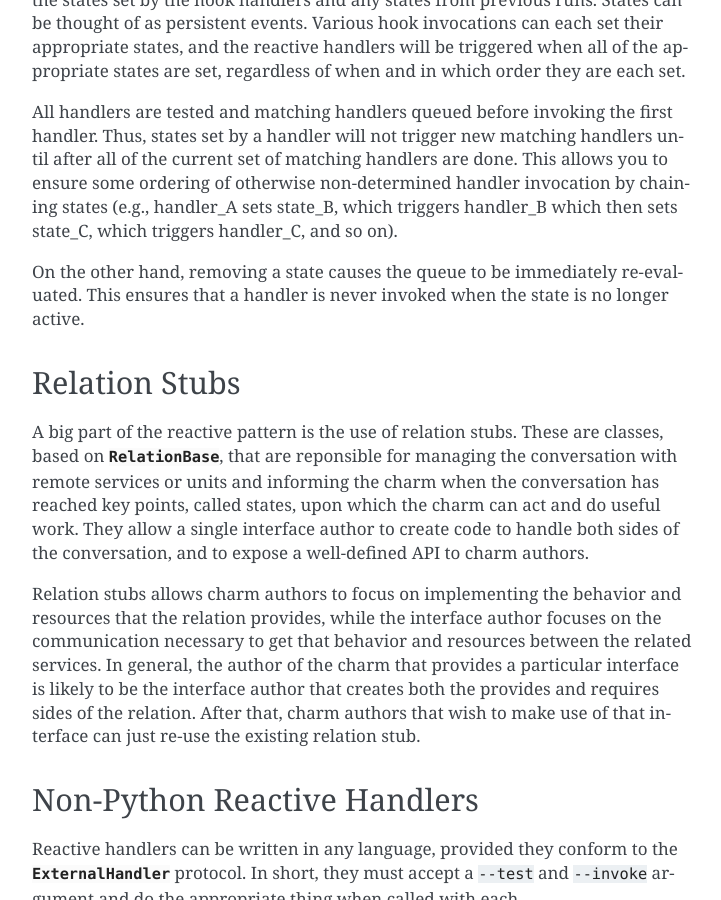
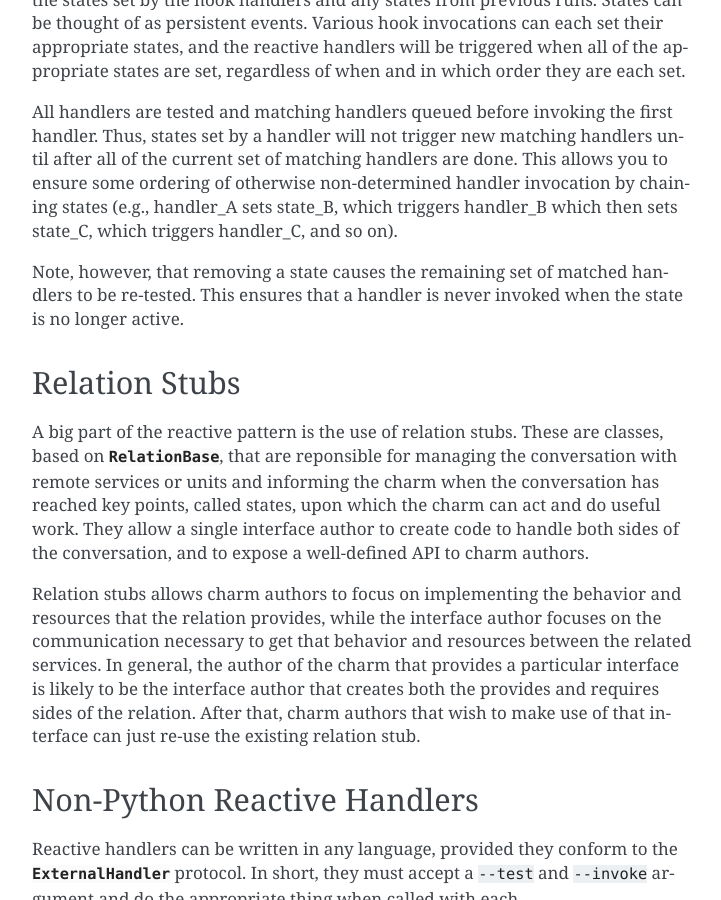
Before and after one commit to canonical/charms.reactive, a Sphinx documentation site: the page built from docs/index.rst, in a window 1280 px wide and 900 px high, scrolled down 1874 px. Shown: the whole window, without its empty margins (388-1109 px from the left). Built offline with Sphinx 7.4.7, drawn with Linux system fonts in a browser that asks for light colours; pages that are not in the unit, such as notebooks, are missing from menus.

Commit message:
Resolve #15 by rewording unclear docs

```diff
--- a/docs/index.rst
+++ b/docs/index.rst
@@ -102,9 +102,9 @@ This allows you to ensure some ordering of otherwise non-determined handler
 invocation by chaining states (e.g., handler_A sets state_B, which triggers
 handler_B which then sets state_C, which triggers handler_C, and so on).
 
-On the other hand, removing a state causes the queue to be immediately
-re-evaluated.  This ensures that a handler is never invoked when the
-state is no longer active.
+Note, however, that removing a state causes the remaining set of matched handlers
+to be re-tested.  This ensures that a handler is never invoked when the state is
+no longer active.
 
 
 Relation Stubs
```
